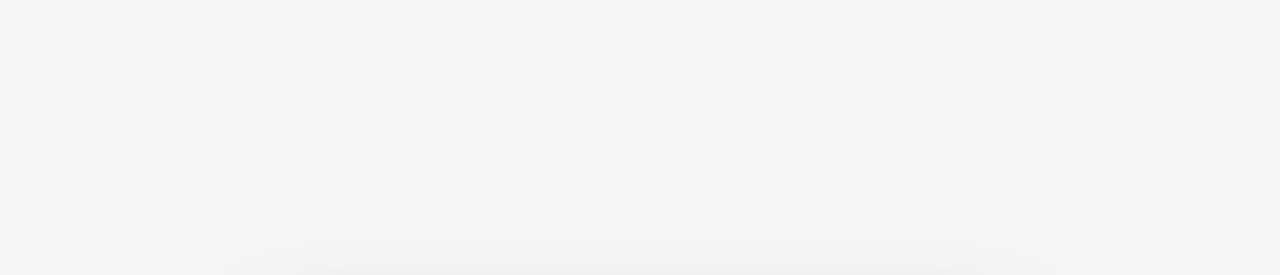
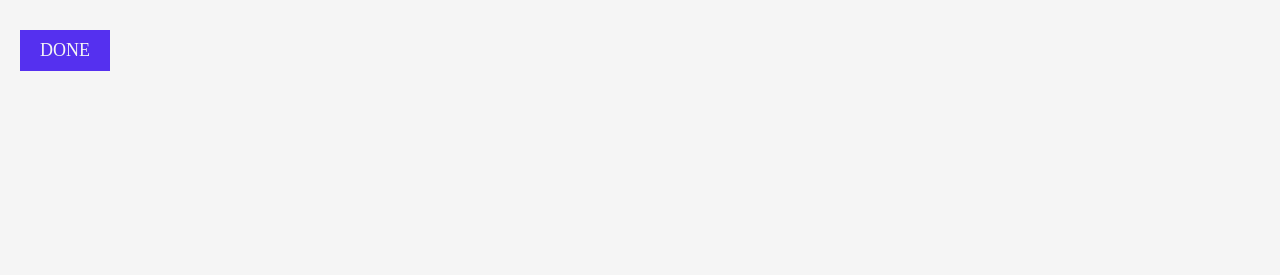
Before and after one commit to seguna15/hi-hi, a plain HTML site: page transfer-status.html in a window 1280 px wide. Shown: the top 275 px of the page. Drawn offline with nearby package versions, Linux system fonts and the light colour scheme.

Commit message:
transfer-status

```diff
--- a/transfer-status.html
+++ b/transfer-status.html
@@ -11,7 +11,16 @@
 </head>
 <body>
 
+    <header>
+        <nav class="navbar-sign-up">
 
+            <ul class="nav-group">
+                <li class="nav-item">
+                    <a href="index.html" class="nav-link">Done</a>
+                </li>
+            <ul>
+        </nav>
+    </header>
     <!--Main-->
 
     <main class="main sign-up">
```
